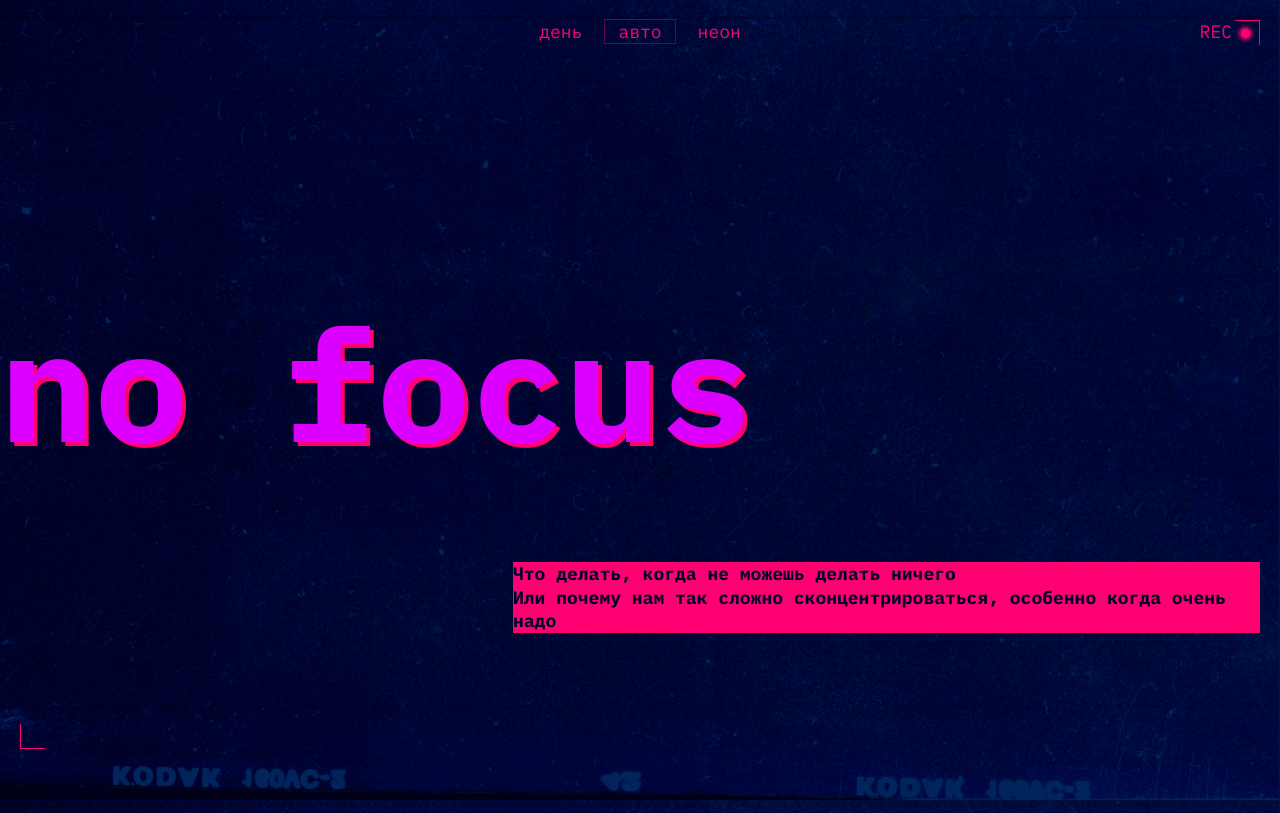
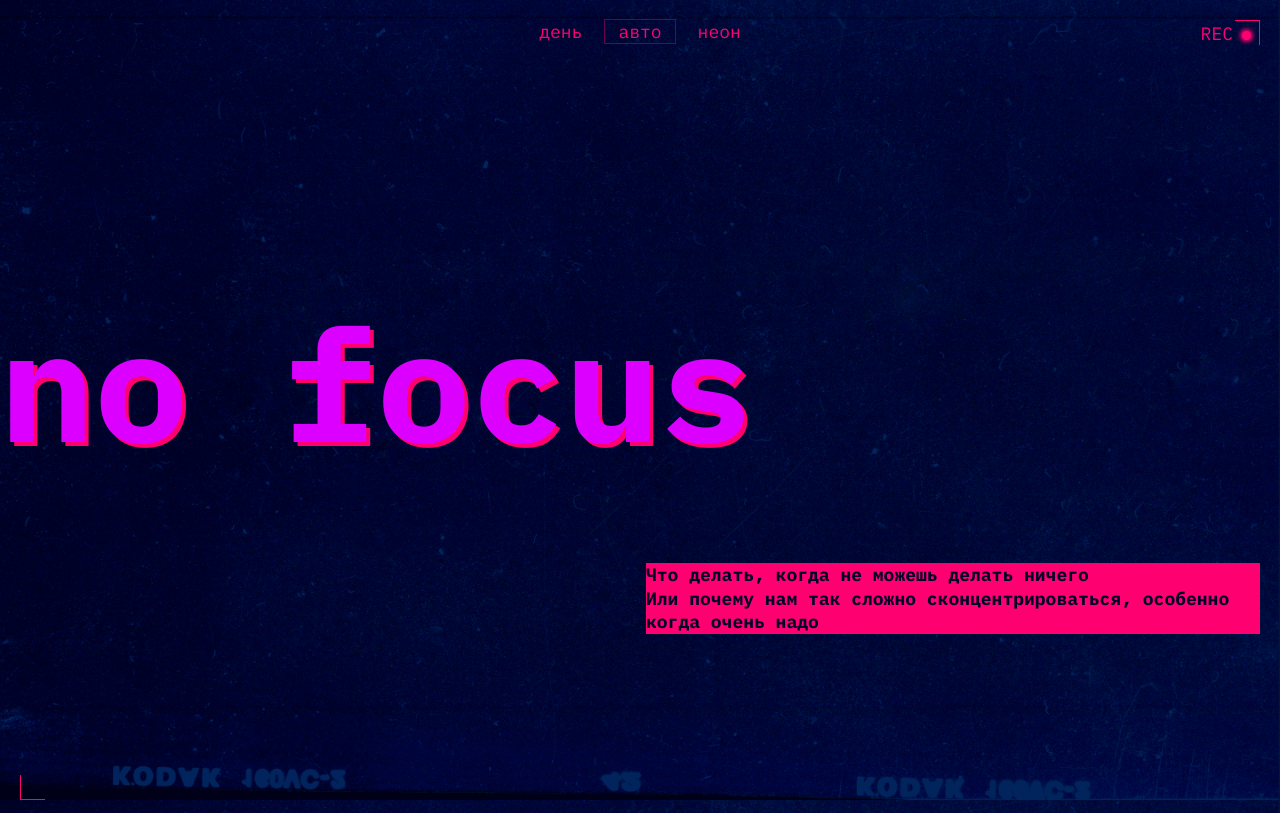
Before and after one commit to Konstantinll2345/slozhno-sosredotochitsya-fd, a plain HTML site: page index.html in a window 1280 px wide. Shown: the top 813 px of the page. Drawn offline with Linux system fonts and the light colour scheme.

Commit message:
Pr3 на проверку

```diff
--- a/index.html
+++ b/index.html
@@ -46,8 +46,8 @@
           </li>
         </ul>
       </nav>
-      <h1 class="header__title">no focus</h1>
-      <div class="header__text">
+      <h1 class="header__title header-title__tablet">no focus</h1>
+      <div class="header__text header-text__tablet">
         <p class="header__paragraph title-decor">Что делать, когда не можешь делать ничего<br/>
 Или почему нам так сложно сконцентрироваться, особенно когда очень надо
         </p>
--- a/styles/style.css
+++ b/styles/style.css
@@ -3,7 +3,6 @@
 .page {
   height: 100vh;
   min-height: 668px;
-  /* сохраните в разметке и стилях класс page у тега body. Он удобен, чтобы составлять селекторы для разных цветовых тем. */
   background-color: var(--bg-color);
   background-image: var(--bg-image-dark);
   background-position: center;
@@ -15,6 +14,7 @@
   position: relative;
   display: grid;
   grid-template-columns: 1fr;
+  height: 100vh;
   font-family: var(--fm),sans-serif;
 }
 
@@ -22,8 +22,8 @@
   content: "";
   position: absolute;
   top: 10px;
+  top: 10px;
   right: 10px;
-  margin: 10px;
   border-top: 1px solid var(--bsh-color);
   border-right: 1px solid var(--bsh-color);
   inline-size: 25px;
@@ -43,9 +43,7 @@
 
 .rec{
   position: absolute;
-  top: 8px;
   right: 0;
-  right: 11px;
   margin: 12px 37px 0 0 ;
   color: var(--text-color);
   font-family: var(--fm);
@@ -96,9 +94,11 @@
 .header__theme-menu-button:focus-visible {
   border-block-end: 1px solid var(--button-hover-color);
 }
+
 .header__theme-menu-button:focus {
   outline: none;
 }
+
 .header__theme-menu-button:hover {
   outline: 1px solid var(--button-hover-color);
 }
@@ -220,7 +220,7 @@
   height: 100vh;
   min-height: 668px;
   margin-top: 40px;
-  padding-top: 25px;
+  padding-top: 0px;
 }
 
 .footer__title {
@@ -235,17 +235,36 @@
 
 @media (width >= 768px) {
 
-  .header__title {
-    padding: 178px 0 0 0px;
+  .page {
+    padding: 10px 10px 0 0;
+  }
+
+  .header {
+    grid-template-columns: repeat(2,1fr);
+    grid-template-rows: min-content min-content;
+    min-block-size: 1024px;
+  }
+
+   .header__theme-menu {
+    grid-column: 2;
+    padding: 185px 10px 0 0;
+
+  }
+
+  .header-title__tablet {
+    grid-column-start: 1;
+    grid-column-end: 3;
+    padding: 180px 0 0 0;
     font-size: var(--fz-header-title-tablet);
   }
 
-  .header__text {
-    padding: 169px 20px 175px 384px;
+  .header-text__tablet {
+    grid-column: 2;
+    padding: 160px 10px 0 5px;
   }
 
-  .header__theme-menu {
-    padding: 190px 20px 0 0;
+  .header__paragraph {
+    min-inline-size: 364px;
   }
 
   .content__tablet {
@@ -255,7 +274,7 @@
   .section__difficult {
     grid-row-start: 1;
     grid-row-end: 2;
-    padding: 66px 20px 0 20px;
+    padding: 50px 10px 0 20px;
   }
 
   .section__title {
@@ -266,7 +285,7 @@
   }
 
   .section__сoncentration {
-    padding: 83px 20px 0 20px;
+    padding: 83px 10px 0 20px;
   }
 
   .сoncentration__title {
@@ -286,7 +305,7 @@
   }
 
   .section__variants {
-    padding: 83px 20px 0 20px;
+    padding: 83px 10px 0 20px;
   }
 
   .title__second {
@@ -295,7 +314,7 @@
   }
 
   .section__img {
-    padding: 84px 20px 0 20px;
+    padding: 84px 10px 0 20px;
   }
 
   .question__subtitle {
@@ -348,10 +367,13 @@
 @media (width >= 1024px) {
 
   .header {
-    padding-top: 20px;
+    padding-top: 10px;
+    min-block-size: 768px;
   }
 
   .header__theme-menu {
+    grid-column-start: 1;
+    grid-column-end: 3;
     padding-top: 0;
     padding-left: 20px;
   }
@@ -366,7 +388,7 @@
   }
 
   .header__text {
-    padding:114px 20px 126px 513px;
+    padding: 115px 10px 0 11px;
   }
 
   .decorated-zone::after {
@@ -378,7 +400,7 @@
   }
 
   .section__difficult {
-    padding-top: 70px;
+    padding-top: 50px;
   }
 
   .section__сoncentration {
@@ -393,8 +415,4 @@
   .footer {
     min-height: 768px;
   }
-
-  .footer__title {
-    padding-bottom: 61px;
-  }
 }
```
